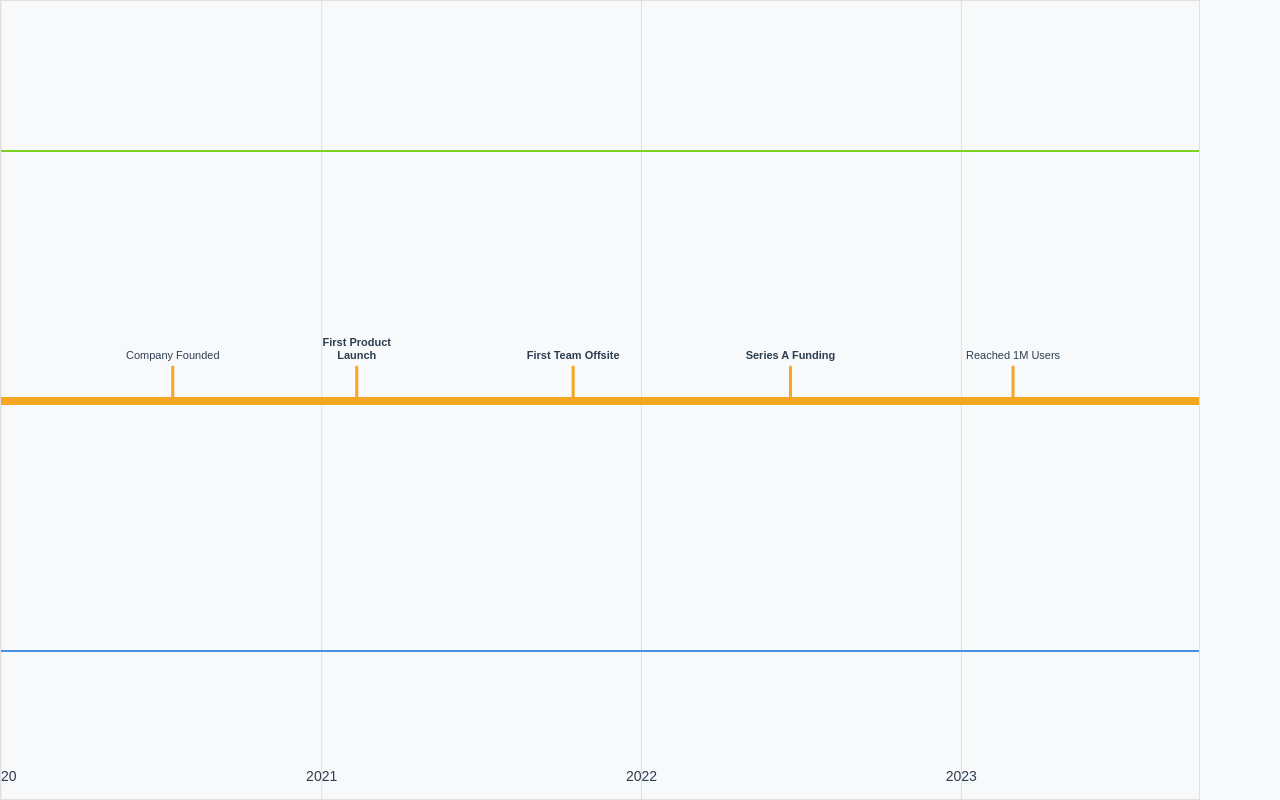
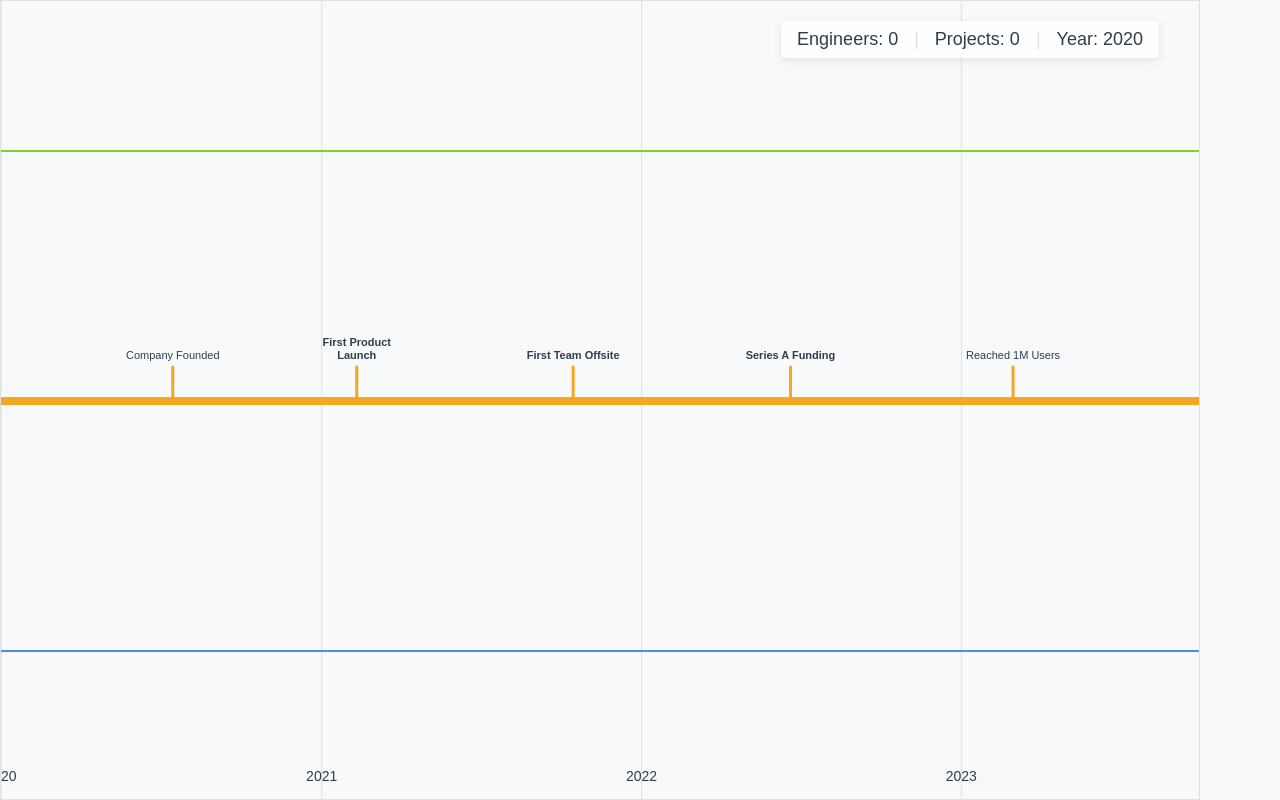
Before and after one commit to digitalservicebund/engineering-offsite-2025, a website built with Vite: page index.html in a window 1280 px wide. Built offline with nearby package versions, Linux system fonts and the light colour scheme.

Commit message:
Configure viewport for scrolling

```diff
--- a/index.html
+++ b/index.html
@@ -7,7 +7,16 @@
     <title>Engineering Timeline Visualization</title>
   </head>
   <body>
-    <div id="timeline-container"></div>
+    <div id="viewport-wrapper">
+      <div id="counters" class="counters">
+        <span id="counter-engineers" class="counter">Engineers: 0</span>
+        <span class="counter-separator">|</span>
+        <span id="counter-projects" class="counter">Projects: 0</span>
+        <span class="counter-separator">|</span>
+        <span id="counter-year" class="counter">Year: 2020</span>
+      </div>
+      <div id="timeline-container"></div>
+    </div>
     <script type="module" src="/src/main.ts"></script>
   </body>
 </html>
--- a/src/config.ts
+++ b/src/config.ts
@@ -9,6 +9,22 @@ export const LAYOUT = {
   },
   timeline: {
     pixelsPerYear: 400
+  },
+  scroll: {
+    panDistance: 400,           // px - distance to move per keypress
+    transitionDuration: 600,    // ms - duration of smooth panning animation
+    transitionEasing: 'ease-out' // CSS easing function for panning
+  },
+  counters: {
+    position: {
+      top: 20,                  // px - distance from top edge
+      right: 40                 // px - distance from right edge
+    },
+    fontSize: 18,               // px
+    fontWeight: 500,            // Medium weight
+    fontFamily: 'sans-serif',
+    color: '#2C3E50',           // Matches textColor
+    separatorSpacing: 16        // px - space around separator (|)
   },
   lanes: {
     projects: {
--- a/src/style.css
+++ b/src/style.css
@@ -16,14 +16,53 @@ body {
   overflow: hidden;
 }
 
-#timeline-container {
+/* Viewport wrapper - fixed size container with hidden overflow */
+#viewport-wrapper {
+  position: relative;
   width: 1200px;
   height: 800px;
   max-width: 100vw;
   max-height: 100vh;
-  overflow-x: auto;
-  overflow-y: hidden;
+  overflow: hidden;
   border: 1px solid #E0E0E0;
+  background: #F8F9FA;
+}
+
+/* Timeline container - inner scrollable container that will be transformed */
+#timeline-container {
+  width: 100%;
+  height: 100%;
+  position: relative;
+  /* CSS transform will be applied here for panning */
+  transition: transform 600ms ease-out;
+}
+
+/* Counters - fixed position in top-right corner */
+.counters {
+  position: absolute;
+  top: 20px;
+  right: 40px;
+  z-index: 100;
+  display: flex;
+  align-items: center;
+  gap: 16px;
+  font-family: sans-serif;
+  font-size: 18px;
+  font-weight: 500;
+  color: #2C3E50;
+  background: rgba(255, 255, 255, 0.9);
+  padding: 8px 16px;
+  border-radius: 4px;
+  box-shadow: 0 2px 8px rgba(0, 0, 0, 0.1);
+}
+
+.counter {
+  white-space: nowrap;
+}
+
+.counter-separator {
+  color: #E0E0E0;
+  font-weight: 300;
 }
 
 svg {
```
Also changed, not shown: docs/workplan-slice-3.md (+3 -3 lines).
